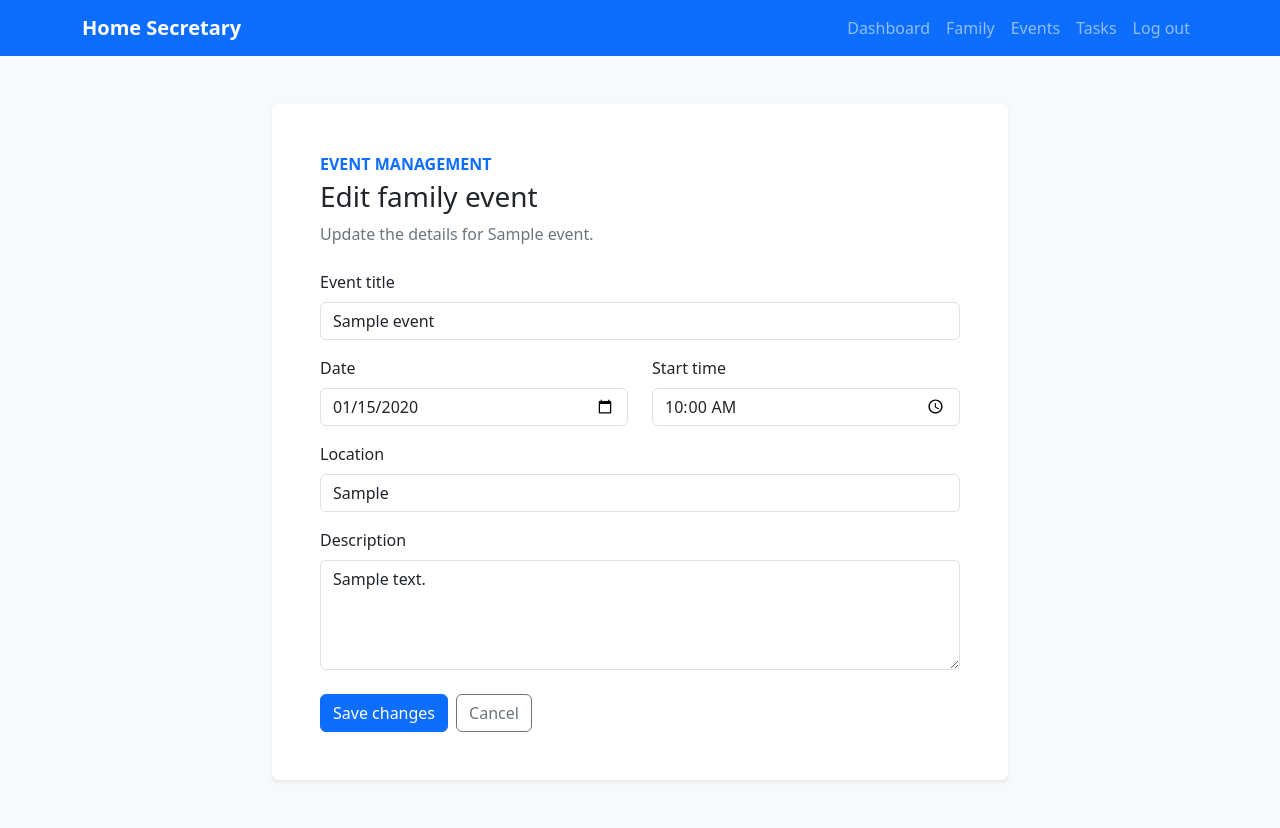
After one commit to bernigoche-hue/home-secretary, a Flask app: page /events/1/edit in a window 1280 px wide. The commit adds this page. Run offline with Flask 3, Linux system fonts and the light colour scheme; a user stored in the database is signed in; tables that the repository leaves empty hold one stand-in row (values such as "Sample post").

Commit message:
Add event editing deletion and authorisation

```diff
--- a/app/routes.py
+++ b/app/routes.py
@@ -284,7 +284,99 @@ def create_event():
         return redirect(url_for("main.events"))
 
     return render_template("create_event.html", form=form)
+@main.route("/events/<int:event_id>/edit", methods=["GET", "POST"])
+@login_required
+def edit_event(event_id: int):
+    """Edit an existing family event."""
+    event = db.session.get(Event, event_id)
 
+    if (
+        event is None
+        or event.family_group_id != current_user.family_group_id
+    ):
+        flash("The requested event could not be found.", "danger")
+        return redirect(url_for("main.events"))
+
+    if event.created_by_id != current_user.id and current_user.role != "admin":
+        flash(
+            "Only the event creator or family administrator can edit it.",
+            "danger",
+        )
+        return redirect(url_for("main.events"))
+
+    form = EventForm(obj=event)
+
+    if form.validate_on_submit():
+        if form.event_date.data < date.today():
+            flash("The event date cannot be in the past.", "danger")
+            return render_template(
+                "edit_event.html",
+                form=form,
+                event=event,
+            )
+
+        event.title = form.title.data.strip()
+        event.event_date = form.event_date.data
+        event.start_time = form.start_time.data
+        event.location = (
+            form.location.data.strip()
+            if form.location.data
+            else None
+        )
+        event.description = (
+            form.description.data.strip()
+            if form.description.data
+            else None
+        )
+
+        db.session.commit()
+
+        flash(
+            f"{event.title} was updated successfully.",
+            "success",
+        )
+        return redirect(url_for("main.events"))
+
+    if not form.is_submitted():
+        form.submit.label.text = "Save changes"
+
+    return render_template(
+        "edit_event.html",
+        form=form,
+        event=event,
+    )
+
+
+@main.route("/events/<int:event_id>/delete", methods=["POST"])
+@login_required
+def delete_event(event_id: int):
+    """Delete an event after validating access rights."""
+    event = db.session.get(Event, event_id)
+
+    if (
+        event is None
+        or event.family_group_id != current_user.family_group_id
+    ):
+        flash("The requested event could not be found.", "danger")
+        return redirect(url_for("main.events"))
+
+    if event.created_by_id != current_user.id and current_user.role != "admin":
+        flash(
+            "Only the event creator or family administrator can delete it.",
+            "danger",
+        )
+        return redirect(url_for("main.events"))
+
+    event_title = event.title
+
+    db.session.delete(event)
+    db.session.commit()
+
+    flash(
+        f"{event_title} was deleted successfully.",
+        "success",
+    )
+    return redirect(url_for("main.events"))
 @main.route("/tasks")
 @login_required
 def tasks():
--- /dev/null
+++ b/app/templates/edit_event.html
@@ -0,0 +1,96 @@
+{% extends "base.html" %}
+
+{% block title %}Edit Event | Home Secretary{% endblock %}
+
+{% block content %}
+<div class="row justify-content-center">
+    <div class="col-lg-8">
+        <div class="card border-0 shadow-sm">
+            <div class="card-body p-4 p-md-5">
+
+                <p class="text-primary fw-semibold mb-1">
+                    EVENT MANAGEMENT
+                </p>
+
+                <h1 class="h3 mb-2">Edit family event</h1>
+
+                <p class="text-secondary mb-4">
+                    Update the details for {{ event.title }}.
+                </p>
+
+                <form method="POST" novalidate>
+                    {{ form.hidden_tag() }}
+
+                    <div class="mb-3">
+                        {{ form.title.label(class="form-label") }}
+
+                        {{ form.title(class="form-control") }}
+
+                        {% for error in form.title.errors %}
+                            <div class="text-danger small mt-1">
+                                {{ error }}
+                            </div>
+                        {% endfor %}
+                    </div>
+
+                    <div class="row">
+                        <div class="col-md-6 mb-3">
+                            {{ form.event_date.label(class="form-label") }}
+
+                            {{ form.event_date(class="form-control") }}
+
+                            {% for error in form.event_date.errors %}
+                                <div class="text-danger small mt-1">
+                                    {{ error }}
+                                </div>
+                            {% endfor %}
+                        </div>
+
+                        <div class="col-md-6 mb-3">
+                            {{ form.start_time.label(class="form-label") }}
+
+                            {{ form.start_time(class="form-control") }}
+
+                            {% for error in form.start_time.errors %}
+                                <div class="text-danger small mt-1">
+                                    {{ error }}
+                                </div>
+                            {% endfor %}
+                        </div>
+                    </div>
+
+                    <div class="mb-3">
+                        {{ form.location.label(class="form-label") }}
+
+                        {{ form.location(class="form-control") }}
+                    </div>
+
+                    <div class="mb-4">
+                        {{ form.description.label(class="form-label") }}
+
+                        {{ form.description(
+                            class="form-control",
+                            rows="4"
+                        ) }}
+                    </div>
+
+                    <div class="d-flex gap-2">
+                        {{ form.submit(
+                            class="btn btn-primary",
+                            value="Save changes"
+                        ) }}
+
+                        <a
+                            class="btn btn-outline-secondary"
+                            href="{{ url_for('main.events') }}"
+                        >
+                            Cancel
+                        </a>
+                    </div>
+                </form>
+
+            </div>
+        </div>
+    </div>
+</div>
+{% endblock %}
```
Also changed, not shown: app/templates/events.html (+38 -0 lines).
